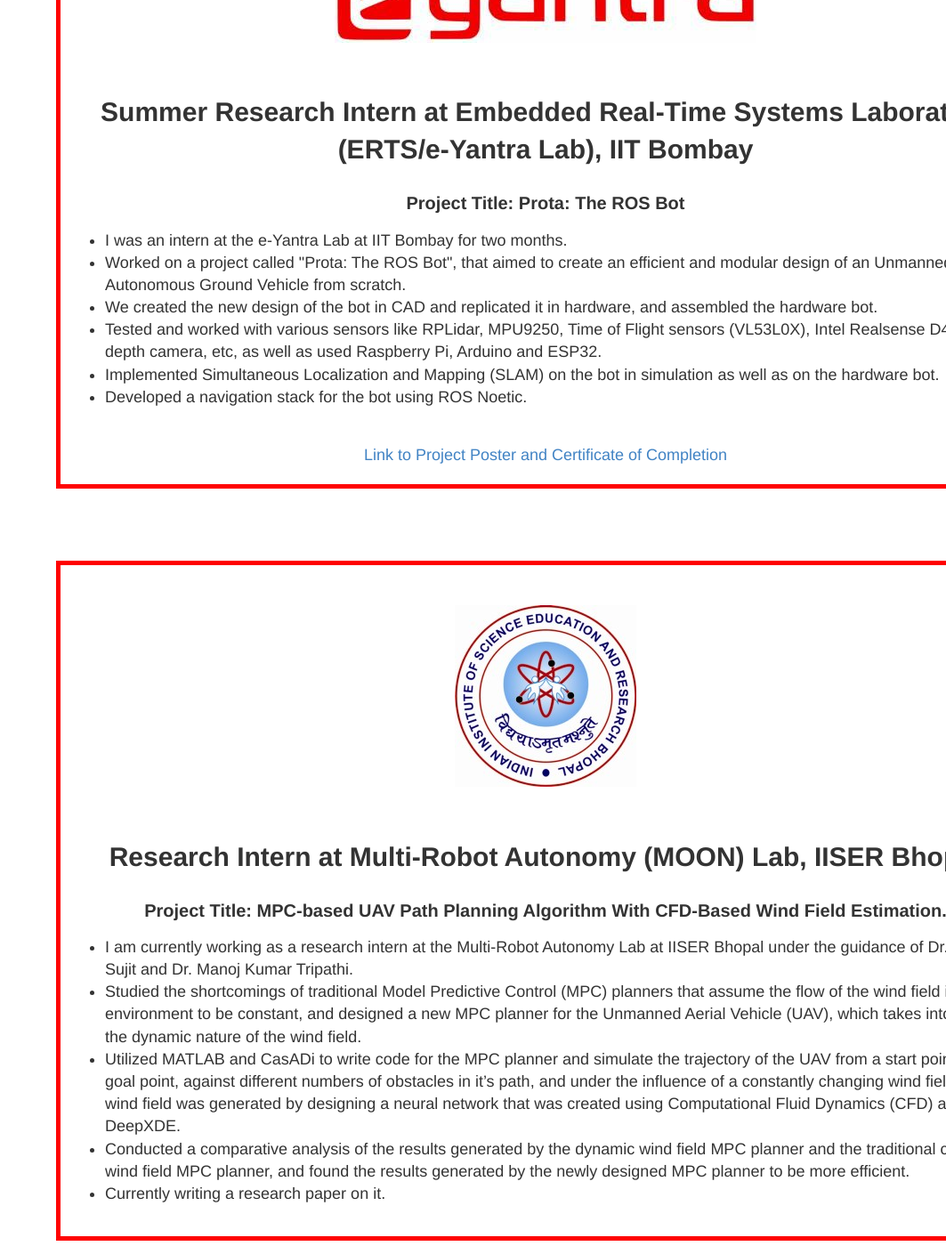
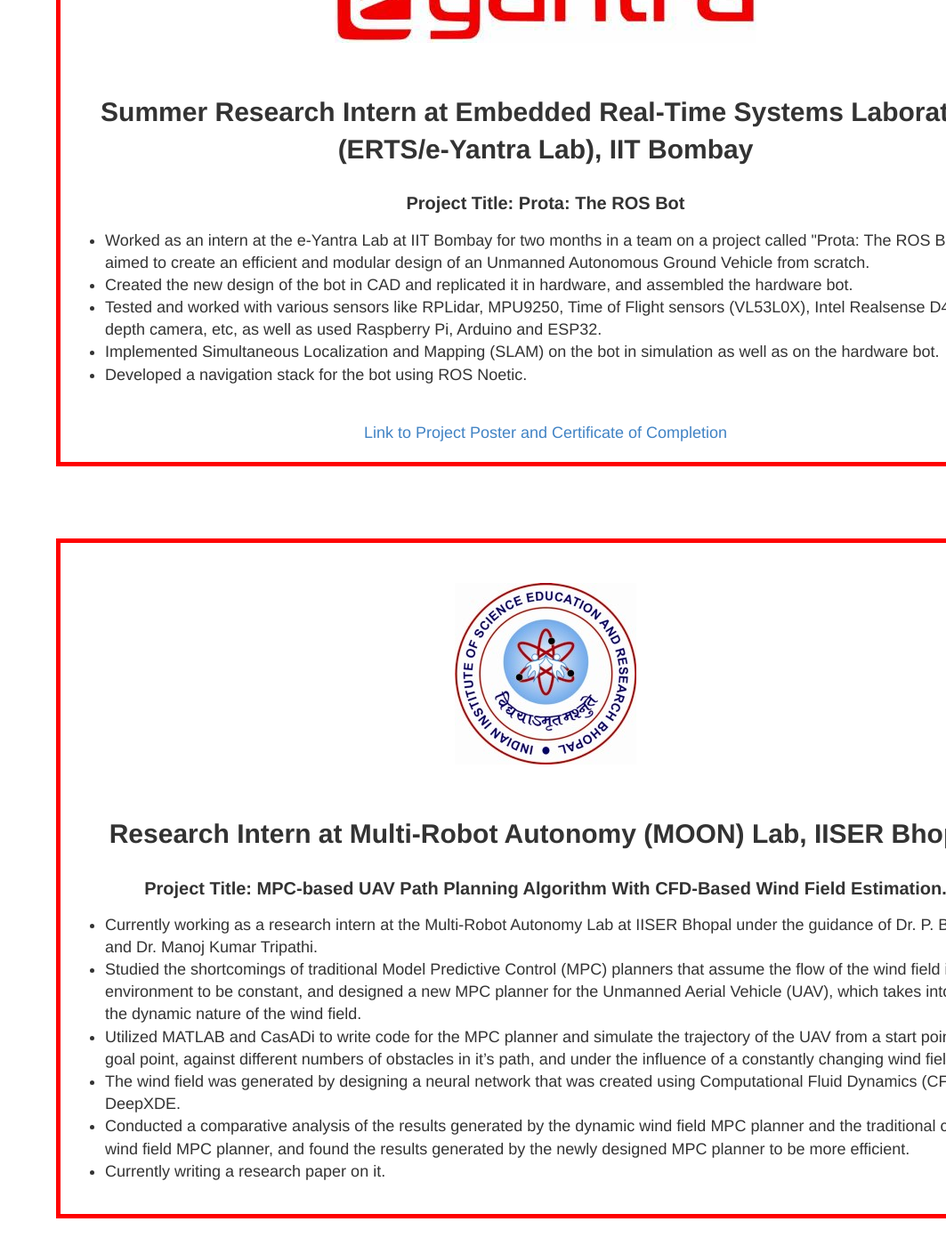
Before and after one commit to Aryaman22102002/Aryaman22102002.github.io, a Jekyll site: the page built from work_experience.md, in a window 1280 px wide and 1400 px high, scrolled down 412 px. Shown: the whole window at 89% size, without its empty margins (217-1280 px from the left). Built offline with Jekyll 4.4.1, drawn with Linux system fonts in a browser that asks for light colours.

Commit message:
Work Experience updated

```diff
--- a/work_experience.md
+++ b/work_experience.md
@@ -38,9 +38,8 @@
 <b style="font-size:20px"> Project Title: Prota: The ROS Bot </b>
 </center>
 <ul>
-    <li> I was an intern at the e-Yantra Lab at IIT Bombay for two months. </li>
-    <li> Worked on a project called "Prota: The ROS Bot", that aimed to create an efficient and modular design of an Unmanned Autonomous Ground Vehicle from scratch. </li>
-    <li> We created the new design of the bot in CAD and replicated it in hardware, and assembled the hardware bot. </li>
+    <li> Worked as an intern at the e-Yantra Lab at IIT Bombay for two months in a team on a project called "Prota: The ROS Bot", that aimed to create an efficient and modular design of an Unmanned Autonomous Ground Vehicle from scratch. </li>
+    <li> Created the new design of the bot in CAD and replicated it in hardware, and assembled the hardware bot. </li>
     <li> Tested and worked with various sensors like RPLidar, MPU9250, Time of Flight sensors (VL53L0X), Intel Realsense D435i depth camera, etc, as well as used Raspberry Pi, Arduino and ESP32. </li>
     <li> Implemented Simultaneous Localization and Mapping (SLAM) on the bot in simulation as well as on the hardware bot. </li>
     <li> Developed a navigation stack for the bot using ROS Noetic. </li>
@@ -82,9 +81,10 @@
 <b style="font-size:20px"> Project Title: MPC-based UAV Path Planning Algorithm With CFD-Based Wind Field Estimation. </b>
 </center>
 <ul>
-    <li> I am currently working as a research intern at the Multi-Robot Autonomy Lab at IISER Bhopal under the guidance of Dr. P. B. Sujit and Dr. Manoj Kumar Tripathi. </li>
+    <li> Currently working as a research intern at the Multi-Robot Autonomy Lab at IISER Bhopal under the guidance of Dr. P. B. Sujit and Dr. Manoj Kumar Tripathi. </li>
     <li> Studied the shortcomings of traditional Model Predictive Control (MPC) planners that assume the flow of the wind field in the environment to be constant, and designed a new MPC planner for the Unmanned Aerial Vehicle (UAV), which takes into account the dynamic nature of the wind field. </li>
-    <li> Utilized MATLAB and CasADi to write code for the MPC planner and simulate the trajectory of the UAV from a start point to a goal point, against different numbers of obstacles in it’s path, and under the influence of a constantly changing wind field. The wind field was generated by designing a neural network that was created using Computational Fluid Dynamics (CFD) and DeepXDE. </li>
+    <li> Utilized MATLAB and CasADi to write code for the MPC planner and simulate the trajectory of the UAV from a start point to a goal point, against different numbers of obstacles in it’s path, and under the influence of a constantly changing wind field. </li>
+    <li> The wind field was generated by designing a neural network that was created using Computational Fluid Dynamics (CFD) and DeepXDE. </li>
     <li> Conducted a comparative analysis of the results generated by the dynamic wind field MPC planner and the traditional constant wind field MPC planner, and found the results generated by the newly designed MPC planner to be more efficient. </li>
     <li> Currently writing a research paper on it. </li>
 </ul>
```
